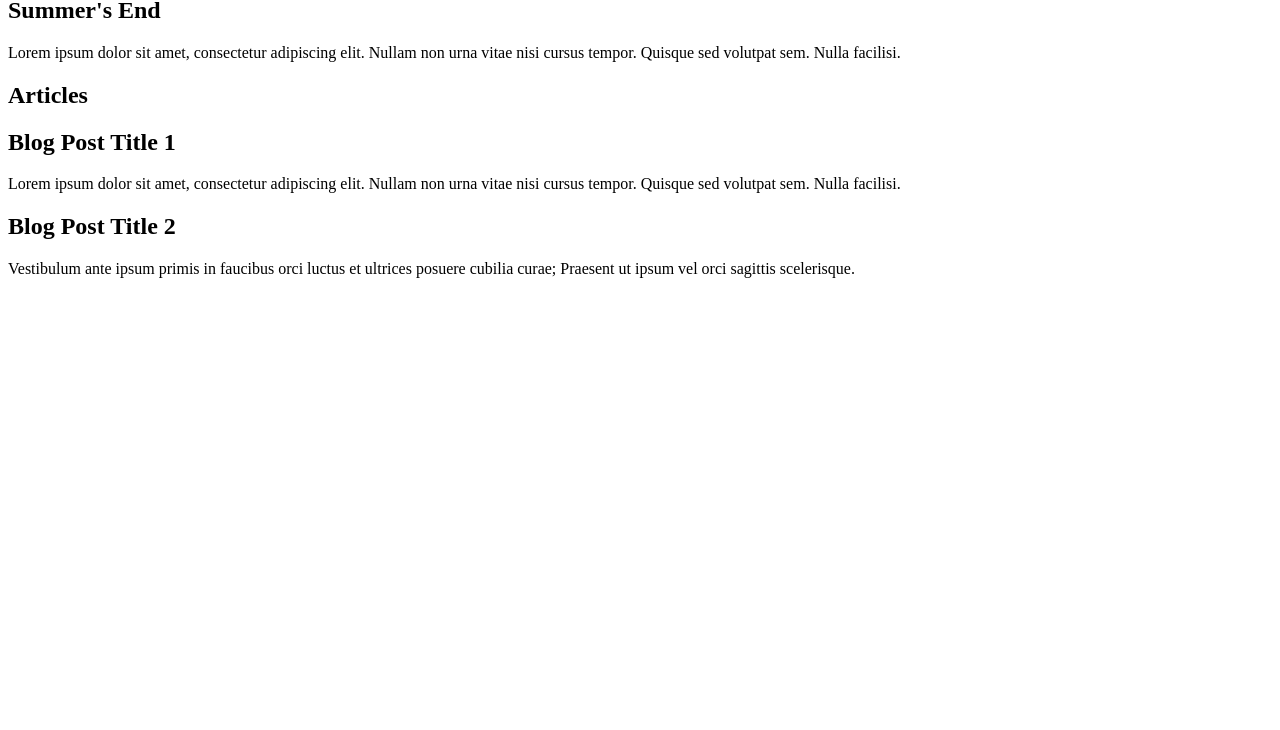
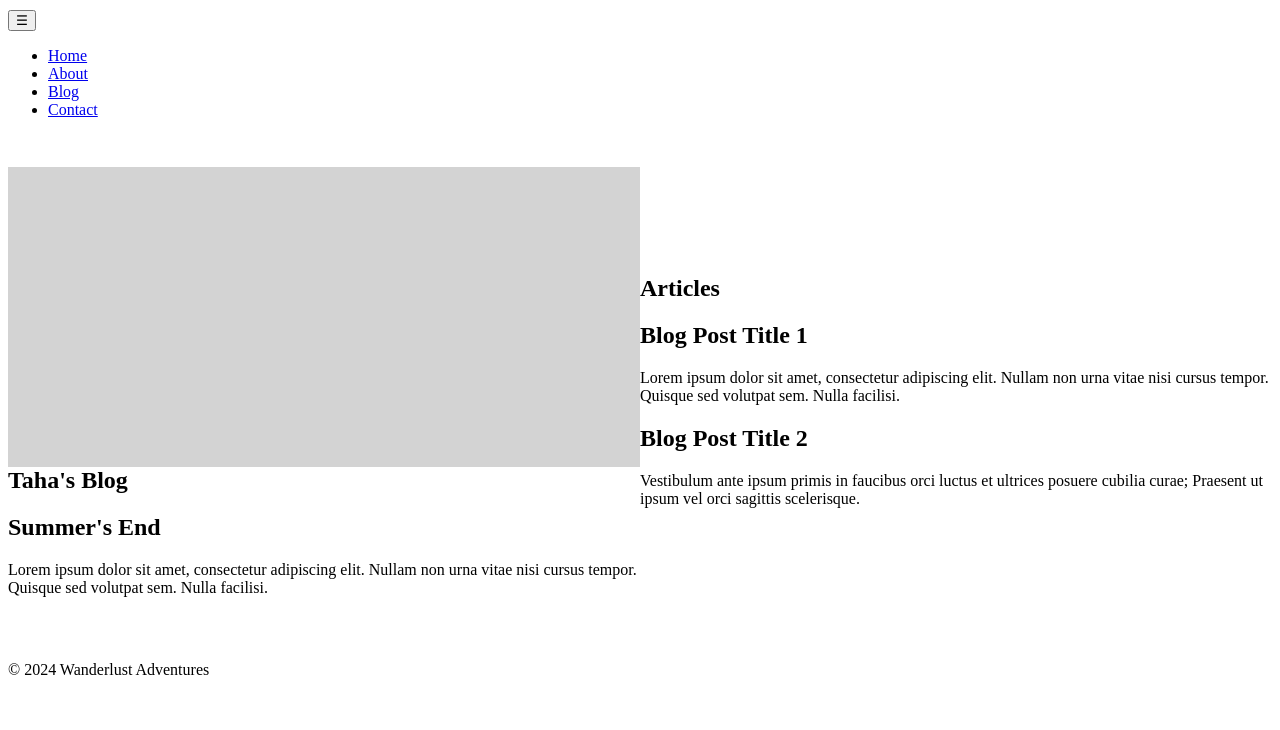
Before and after one commit to Christopher-Yammine/travel-blog, a plain HTML site: page Pages/Blog.html in a window 1280 px wide. Shown: the part 70-800 px from the top of the page. Drawn offline with Linux system fonts and the light colour scheme.

Commit message:
styling selected article section

```diff
--- a/Pages/Blog.html
+++ b/Pages/Blog.html
@@ -5,9 +5,26 @@
     <meta name="viewport" content="width=device-width, initial-scale=1.0" />
     <title>Travel Blog - Blog</title>
     <link rel="stylesheet" href="../Styles/styles.css" />
+
   </head>
   <body>
-    <!-- Nav -->
+    <header>
+      <h1>Wanderlust Adventures</h1>
+      <nav>
+          <button class="nav-toggle" aria-label="open navigation">&#9776;</button>
+          <ul class="nav-links">
+              <li><a href="../index.html">Home</a></li>
+              <li>
+                  <a href="Blog.html">About</a>
+              </li>
+              <li>
+                  <a href="#blog">Blog</a>
+              </li>
+              <li><a href="#contact">Contact</a></li>
+
+          </ul>
+      </nav>
+  </header>
 
     <main>
       <section class="selected-article">
@@ -44,6 +61,8 @@
     </main>
 
 
-    <!-- Footer -->
+    <footer>
+      <p>&copy; 2024 Wanderlust Adventures</p>
+  </footer>
   </body>
 </html>
--- a/Styles/styles.css
+++ b/Styles/styles.css
@@ -0,0 +1,24 @@
+main {
+  display: flex;
+  flex-direction: row;
+  align-items: center;
+}
+
+.selected-article {
+  display: flex;
+  flex-direction: column;
+  align-items: center;
+  margin: 2rem 0;
+}
+
+.selected-article > h1 {
+  margin: 0;
+  text-align: start;
+  align-self: flex-start;
+}
+
+.placeholder-img {
+  width: 100%;
+  height: 300px;
+  background: lightgray;
+}
```
